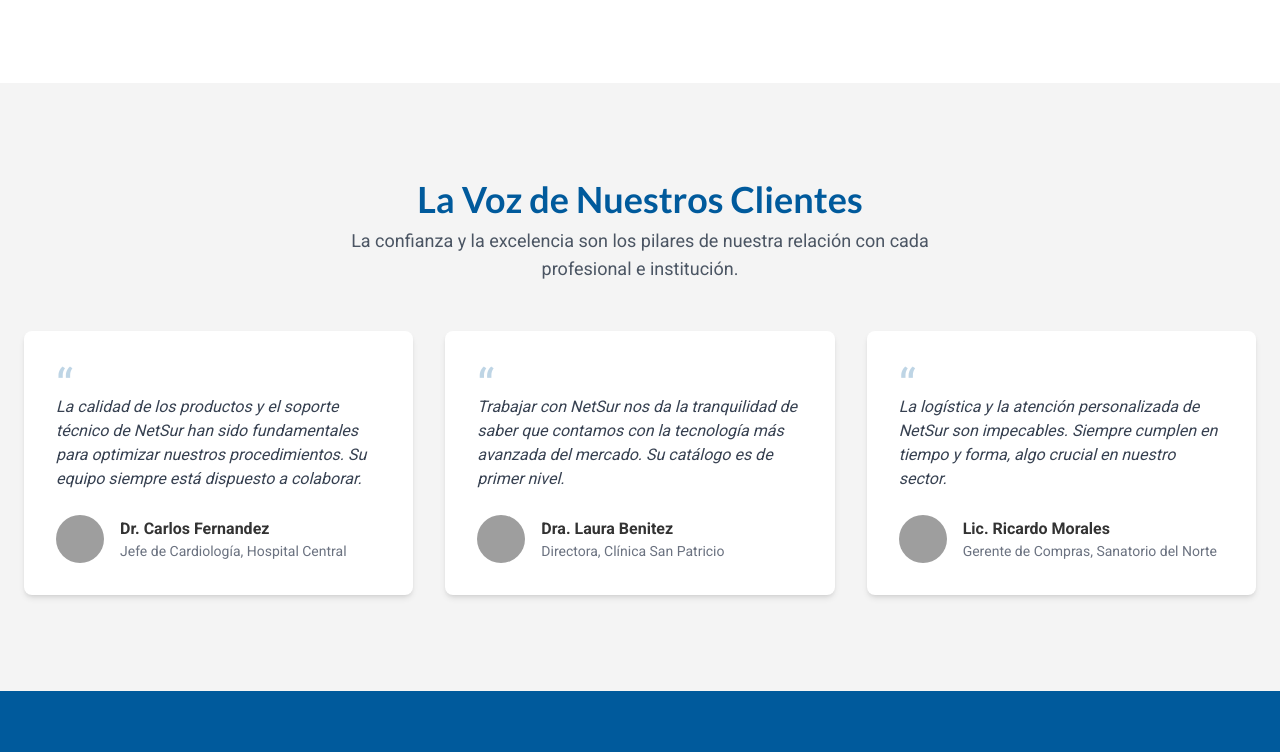
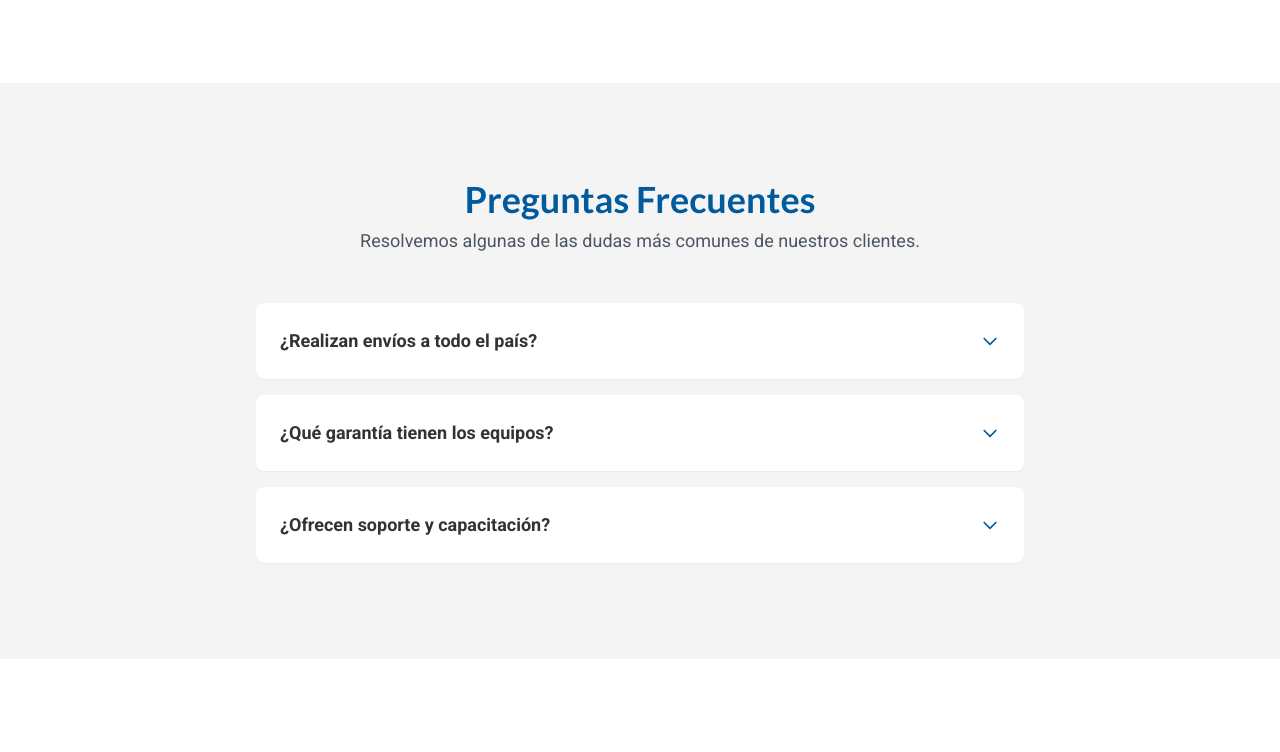
Before and after one commit to agustinCampi/proyecto-netsur, a plain HTML site: page index.html in a window 1280 px wide. Shown: the part 1908-2660 px from the top of the page. Drawn offline with nearby package versions, Linux system fonts and the light colour scheme; grey boxes are pictures that could not be loaded.

Commit message:
Versión 5.0: Sitio completo con diseño y UX consistentes

```diff
--- a/index.html
+++ b/index.html
@@ -46,7 +46,7 @@
         body { font-family: 'Roboto', sans-serif; }
         h1, h2, h3, h4, h5, h6 { font-family: 'Lato', sans-serif; }
         .nav-active {
-            color: #005A9C !important;
+            color: #005A9C;
             font-weight: 700;
         }
     </style>
@@ -77,7 +77,7 @@
         </div>
     </header>
 
-    <main class="pb-20 md:pb-0"> <!-- Padding bottom para que la barra móvil no tape el contenido -->
+    <main>
         <section id="inicio" class="scroll-section relative h-[70vh] min-h-[450px] flex items-center justify-center text-white text-center bg-cover bg-center" style="background-image: url('https://images.pexels.com/photos/2280547/pexels-photo-2280547.jpeg?auto=compress&cs=tinysrgb&w=1260&h=750&dpr=2');">
             <div class="absolute inset-0 bg-black opacity-60"></div>
             <div class="relative z-10 px-6" data-aos="fade-in" data-aos-duration="1500">
@@ -148,7 +148,54 @@
             </div>
         </section>
 
-        <section id="testimonios" class="scroll-section py-16 md:py-24 bg-netsur-light-gray">
+        <section id="faq" class="scroll-section py-16 md:py-24 bg-netsur-light-gray">
+            <div class="container mx-auto px-6">
+                <div class="text-center mb-12" data-aos="fade-up">
+                    <h2 class="text-3xl md:text-4xl font-bold text-netsur-blue">Preguntas Frecuentes</h2>
+                    <p class="mt-2 text-lg text-gray-600 max-w-2xl mx-auto">Resolvemos algunas de las dudas más comunes de nuestros clientes.</p>
+                </div>
+                <div class="max-w-3xl mx-auto space-y-4" data-aos="fade-up" data-aos-delay="100">
+                    <!-- Pregunta 1 -->
+                    <details class="group bg-white rounded-lg p-6 cursor-pointer shadow-sm">
+                        <summary class="flex items-center justify-between font-bold text-lg text-netsur-dark">
+                            ¿Realizan envíos a todo el país?
+                            <svg class="w-5 h-5 text-netsur-blue shrink-0 transition-transform duration-300 group-open:rotate-180" xmlns="http://www.w3.org/2000/svg" fill="none" viewBox="0 0 24 24" stroke="currentColor">
+                                <path stroke-linecap="round" stroke-linejoin="round" stroke-width="2" d="M19 9l-7 7-7-7" />
+                            </svg>
+                        </summary>
+                        <div class="faq-answer mt-4 text-gray-700">
+                            <p>Sí, contamos con una red de logística que nos permite realizar envíos a todas las provincias de Argentina, garantizando la entrega en tiempo y forma.</p>
+                        </div>
+                    </details>
+                    <!-- Pregunta 2 -->
+                    <details class="group bg-white rounded-lg p-6 cursor-pointer shadow-sm">
+                        <summary class="flex items-center justify-between font-bold text-lg text-netsur-dark">
+                            ¿Qué garantía tienen los equipos?
+                            <svg class="w-5 h-5 text-netsur-blue shrink-0 transition-transform duration-300 group-open:rotate-180" xmlns="http://www.w3.org/2000/svg" fill="none" viewBox="0 0 24 24" stroke="currentColor">
+                                <path stroke-linecap="round" stroke-linejoin="round" stroke-width="2" d="M19 9l-7 7-7-7" />
+                            </svg>
+                        </summary>
+                        <div class="faq-answer mt-4 text-gray-700">
+                            <p>Todos nuestros equipos cuentan con la garantía oficial del fabricante y nuestro soporte técnico postventa para asegurar su correcto funcionamiento.</p>
+                        </div>
+                    </details>
+                    <!-- Pregunta 3 -->
+                    <details class="group bg-white rounded-lg p-6 cursor-pointer shadow-sm">
+                        <summary class="flex items-center justify-between font-bold text-lg text-netsur-dark">
+                            ¿Ofrecen soporte y capacitación?
+                            <svg class="w-5 h-5 text-netsur-blue shrink-0 transition-transform duration-300 group-open:rotate-180" xmlns="http://www.w3.org/2000/svg" fill="none" viewBox="0 0 24 24" stroke="currentColor">
+                                <path stroke-linecap="round" stroke-linejoin="round" stroke-width="2" d="M19 9l-7 7-7-7" />
+                            </svg>
+                        </summary>
+                        <div class="faq-answer mt-4 text-gray-700">
+                           <p>Absolutamente. Brindamos capacitación completa para el personal médico y técnico sobre el uso de nuestros equipos, así como soporte técnico permanente.</p>
+                        </div>
+                    </details>
+                </div>
+            </div>
+        </section>
+
+        <section id="testimonios" class="scroll-section py-16 md:py-24 bg-white">
             <div class="container mx-auto px-6">
                 <div class="text-center mb-12" data-aos="fade-up">
                     <h2 class="text-3xl md:text-4xl font-bold text-netsur-blue">La Voz de Nuestros Clientes</h2>
@@ -156,7 +203,7 @@
                 </div>
                 <div class="grid grid-cols-1 md:grid-cols-2 lg:grid-cols-3 gap-8">
                     <!-- Testimonio 1 -->
-                    <div class="bg-white p-8 rounded-lg shadow-md" data-aos="fade-up" data-aos-delay="100">
+                    <div class="bg-netsur-light-gray p-8 rounded-lg" data-aos="fade-up" data-aos-delay="100">
                         <div class="text-5xl text-netsur-blue opacity-25 -mb-4">“</div>
                         <p class="text-gray-700 italic">La calidad de los productos y el soporte técnico de NetSur han sido fundamentales para optimizar nuestros procedimientos. Su equipo siempre está dispuesto a colaborar.</p>
                         <div class="mt-6 flex items-center">
@@ -168,7 +215,7 @@
                         </div>
                     </div>
                     <!-- Testimonio 2 -->
-                    <div class="bg-white p-8 rounded-lg shadow-md" data-aos="fade-up" data-aos-delay="200">
+                    <div class="bg-netsur-light-gray p-8 rounded-lg" data-aos="fade-up" data-aos-delay="200">
                         <div class="text-5xl text-netsur-blue opacity-25 -mb-4">“</div>
                         <p class="text-gray-700 italic">Trabajar con NetSur nos da la tranquilidad de saber que contamos con la tecnología más avanzada del mercado. Su catálogo es de primer nivel.</p>
                         <div class="mt-6 flex items-center">
@@ -180,7 +227,7 @@
                         </div>
                     </div>
                     <!-- Testimonio 3 -->
-                    <div class="bg-white p-8 rounded-lg shadow-md" data-aos="fade-up" data-aos-delay="300">
+                    <div class="bg-netsur-light-gray p-8 rounded-lg" data-aos="fade-up" data-aos-delay="300">
                         <div class="text-5xl text-netsur-blue opacity-25 -mb-4">“</div>
                         <p class="text-gray-700 italic">La logística y la atención personalizada de NetSur son impecables. Siempre cumplen en tiempo y forma, algo crucial en nuestro sector.</p>
                         <div class="mt-6 flex items-center">
@@ -299,10 +346,13 @@
 
             const makeActive = (links, activeHref) => {
                 links.forEach(link => {
-                    if (link.getAttribute('href') === activeHref) {
+                    const linkHref = link.getAttribute('href');
+                    if (linkHref === activeHref) {
                         link.classList.add('nav-active');
+                        link.classList.remove('text-netsur-dark');
                     } else {
                         link.classList.remove('nav-active');
+                        link.classList.add('text-netsur-dark');
                     }
                 });
             };
@@ -322,6 +372,22 @@
             sections.forEach(section => {
                 if(section.id) observer.observe(section);
             });
+
+            // --- LÓGICA DEL ACORDEÓN DE FAQ ---
+            const details = document.querySelectorAll('details.group');
+            details.forEach(targetDetail => {
+                targetDetail.addEventListener('click', (event) => {
+                    if (targetDetail.hasAttribute('open')) {
+                        // Si se hace clic para cerrar, no hacemos nada extra.
+                        return;
+                    }
+                    details.forEach(detail => {
+                        if (detail !== targetDetail) {
+                            detail.removeAttribute('open');
+                        }
+                    });
+                });
+            });
         });
     </script>
 </body>
```
